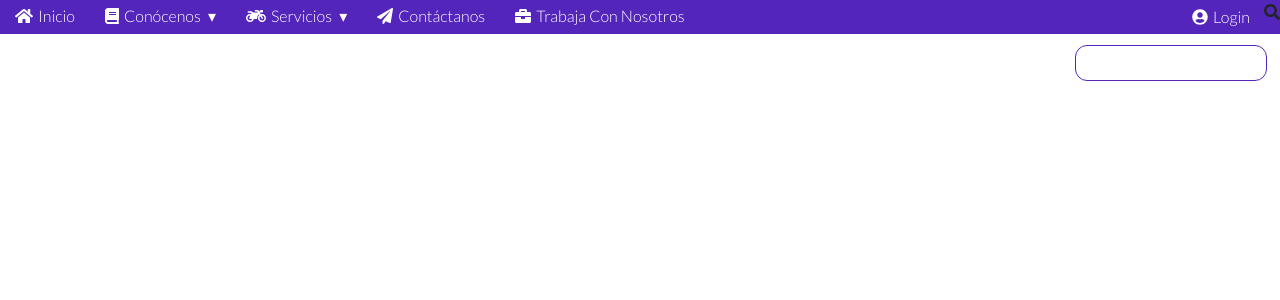
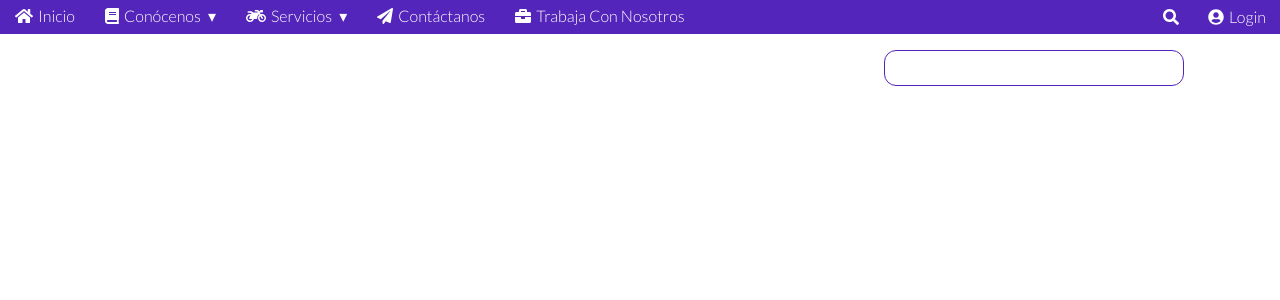
Before and after one commit to AlmondBro/serviiris, a React (Create React App) app: page / in a window 1280 px wide. Shown: the top 300 px of the page. Built offline with nearby package versions, Linux system fonts and the light colour scheme.

Commit message:
Do some more styling with the sesrch icon

```diff
--- a/src/components/Header/NavigationBar/NavigationBar.js
+++ b/src/components/Header/NavigationBar/NavigationBar.js
@@ -104,20 +104,30 @@ const NavigationBar = (props) => {
                             </NavLi>
 
                             <NavLi>
+                                <SearchForm>
+                                    <p id="search-input-container">
+                                        <label id="search-input-label">
+                                            <FontAwesomeIconStyled
+                                                id="search-input-icon"
+                                                icon={faSearch}
+                                            />
+                                        </label>
+                                        <input type="text" id="search-input"/>
+                                    </p>
+                                </SearchForm>
+                            </NavLi>
+
+                            <NavLi>
                                 <UserIconButton>
-                                    <FontAwesomeIconStyled icon={faUserCircle} />
+                                    <FontAwesomeIconStyled
+                                        id      =   "nav-login-icon"
+                                        icon    =   {faUserCircle}
+                                    />
                                     <label>Login</label>
                                 </UserIconButton>
                             </NavLi>
                         </NavUl>
-                        <SearchForm>
-                            <p style={{margin: 0}}>
-                                <label>
-                                    <FontAwesomeIcon icon={faSearch} />
-                                </label>
-                                <input type="text" id="search"/>
-                            </p>
-                        </SearchForm>
+
 
                 </Nav>
                 {/* <NavLogoContainer className="nav-logo-container">
--- a/src/components/Header/NavigationBar/NavigationBarStyledComponents.js
+++ b/src/components/Header/NavigationBar/NavigationBarStyledComponents.js
@@ -123,7 +123,7 @@ const NavUl = styled('ul')`
     /* border-top-left-radius: 12px;
     border-top-right-radius: 12px; */
 
-    & li:last-child {
+    & li:nth-last-child(2) {
         margin-left: auto;
     }
 
@@ -265,6 +265,8 @@ let NavLink = styled('a')`
 `; //end NavLink
 
 const FontAwesomeIconStyled = styled(FontAwesomeIcon)`
+    color: white;
+
     margin-right: 5px;
 
     :hover {
@@ -300,11 +302,31 @@ const UserIconButton = styled('button')`
         background-color: #5425BA; */
     }
 
+    :hover > #nav-login-icon,
+    :visited > #nav-login-icon,
+    :active > #nav-login-icon {
+        color: #5425BA;
+    }
+
     transition: color 500ms, background-color 500ms;
 `;
 
 const SearchForm = styled('form')`
-    input#search {
+    margin: 0;
+    padding: 0;
+
+    p#search-input-container {
+        margin: 0;
+        padding: 0;
+    }
+
+    label#search-input-label {
+        cursor: pointer;
+        margin: 0;
+        padding: 0;
+    }
+
+    input#search-input {
         position: absolute;
         top: 45px;
         right: 1%;
@@ -318,6 +340,7 @@ const SearchForm = styled('form')`
         border-radius: 12px;
         border: 1px solid #5425ba;
 
+        width: 300px;
 
     }
 `; //end Search Form
```
